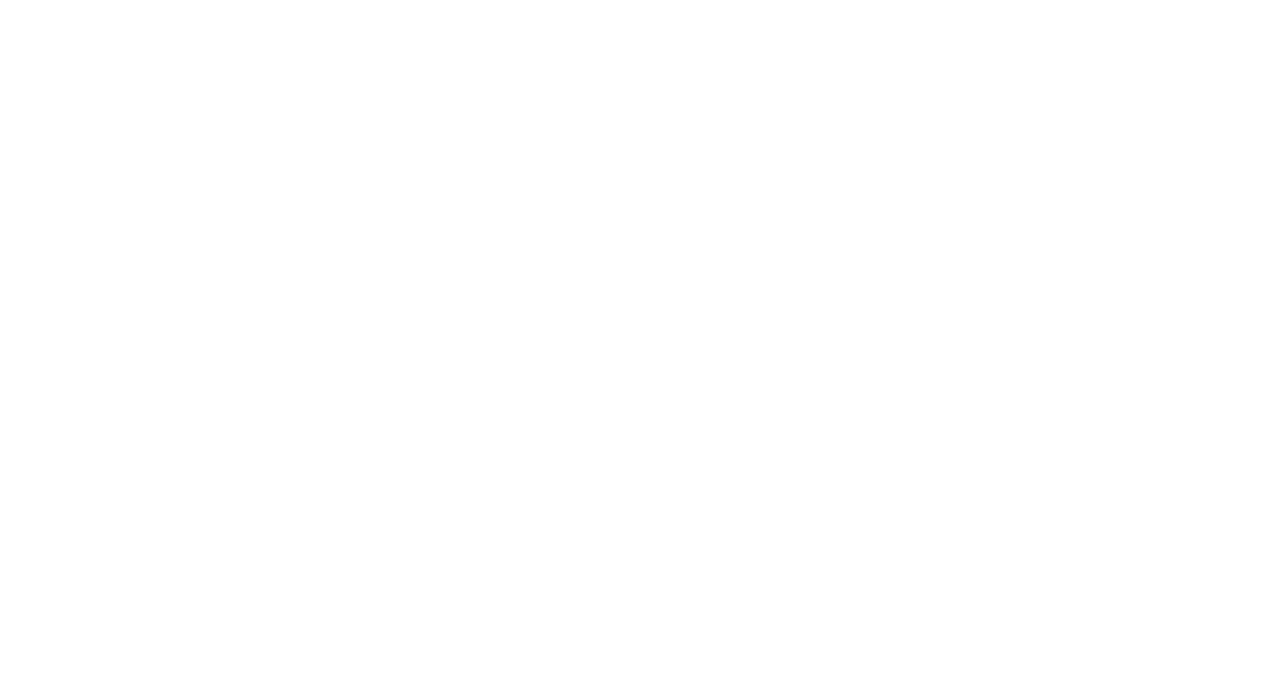
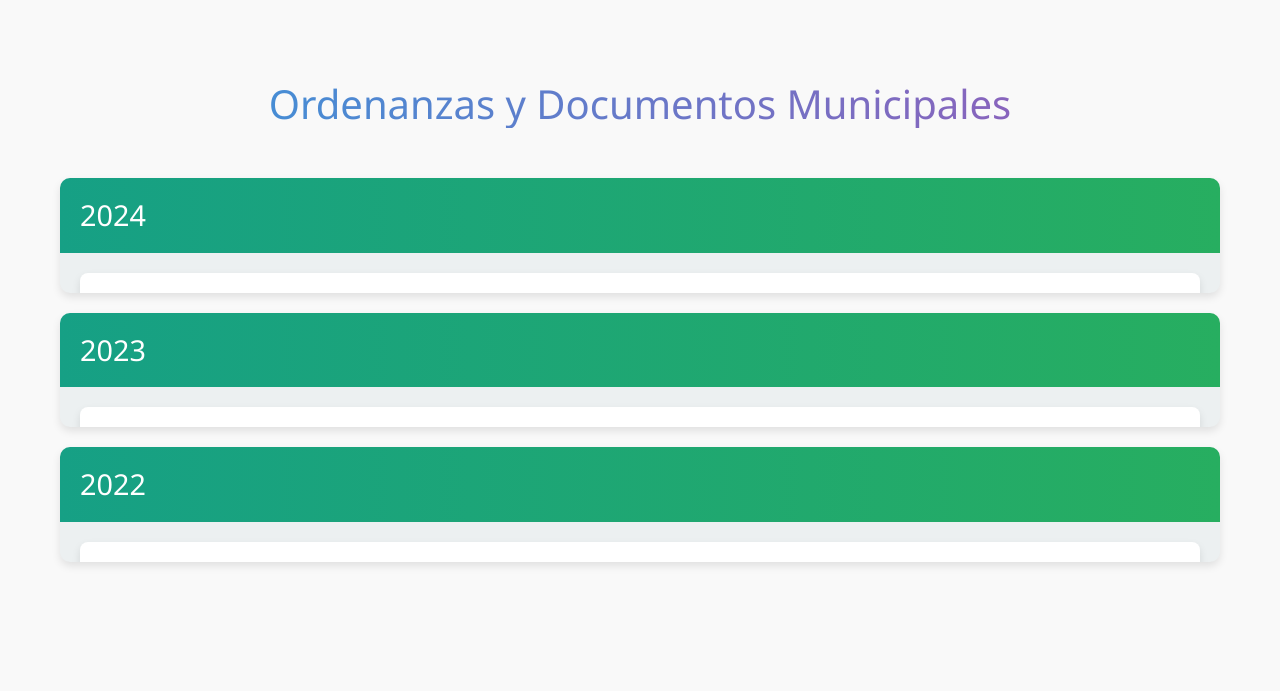
Before and after one commit to marceloifran/quilino, a plain HTML site: page boletin.html in a window 1280 px wide. Drawn offline with nearby package versions, Linux system fonts and the light colour scheme.

Commit message:
subiendo mas cambios

```diff
--- a/agendacultural.html
+++ b/agendacultural.html
@@ -0,0 +1,169 @@
+<!DOCTYPE html>
+<html lang="en">
+<head>
+    <meta charset="UTF-8">
+    <meta name="viewport" content="width=device-width, initial-scale=1.0">
+    <title>Ordenanzas y Documentos Municipales</title>
+    <link href="https://cdn.jsdelivr.net/npm/bootstrap@5.0.2/dist/css/bootstrap.min.css" rel="stylesheet" integrity="sha384-EVSTQN3/azprG1Anm3QDgpJLIm9Nao0Yz1ztcQTwFspd3yD65VohhpuuCOmLASjC" crossorigin="anonymous">
+    <link rel="stylesheet" href="https://cdnjs.cloudflare.com/ajax/libs/remixicon/3.5.0/remixicon.css" crossorigin="">
+    <style>
+        body {
+            font-family: 'Segoe UI', Tahoma, Geneva, Verdana, sans-serif;
+            margin: 0;
+            padding: 0;
+            background-color: #f9f9f9;
+        }
+
+        .header {
+            background-color: #2C3E50;
+            color: #fff;
+            padding: 20px 0;
+            text-align: center;
+        }
+
+        .container {
+            max-width: 1200px;
+            margin: 0 auto;
+            padding: 0 20px;
+        }
+
+        .documents {
+            padding: 80px 0;
+        }
+
+        .section-title {
+            text-align: center;
+            margin-bottom: 50px;
+            font-size: 2.5rem;
+            color: #2C3E50;
+            background: linear-gradient(to right, #3498db, #9b59b6);
+            -webkit-background-clip: text;
+            -webkit-text-fill-color: transparent;
+        }
+
+        .accordion-year {
+            background-color: #ecf0f1;
+            border-radius: 10px;
+            overflow: hidden;
+            box-shadow: 0 4px 8px rgba(0, 0, 0, 0.1);
+            margin-bottom: 20px;
+        }
+
+        .accordion-title {
+            font-size: 1.8rem;
+            padding: 20px;
+            margin: 0;
+            color: #fff;
+            background: linear-gradient(to right, #16a085, #27ae60);
+        }
+
+        .accordion-body {
+            padding: 20px;
+            max-height: 0;
+            overflow: hidden;
+            transition: max-height 0.5s ease-out;
+        }
+
+        .accordion-year.show .accordion-body {
+            max-height: 1000px;
+        }
+
+        .document {
+            display: flex;
+            align-items: center;
+            margin-bottom: 10px;
+            background-color: #fff;
+            border-radius: 8px;
+            box-shadow: 0 4px 8px rgba(0, 0, 0, 0.1);
+            padding: 10px;
+            transition: transform 0.3s ease;
+        }
+
+        .document:hover {
+            transform: translateY(-5px);
+        }
+
+        .document-icon {
+            font-size: 2rem;
+            color: #3498db;
+            margin-right: 10px;
+        }
+
+        .document-link {
+            color: #3498db;
+            text-decoration: none;
+            transition: color 0.3s ease;
+        }
+
+        .document-link:hover {
+            color: #2980b9;
+        }
+    </style>
+</head>
+<body>
+
+    <section class="documents">
+        <div class="container">
+            <h2 class="section-title">Ordenanzas y Documentos Municipales</h2>
+            <div class="accordion accordion-flush" id="accordionYears">
+                <!-- Acordeón para el año 2024 -->
+                <div class="accordion-year">
+                    <h2 class="accordion-title" id="year2024">2024</h2>
+                    <div class="accordion-body">
+                        <div class="document">
+                            <i class="ri-file-text-fill document-icon"></i>
+                            <a href="documentos/ordenanza_1295_2024_0.pdf" target="_blank" class="document-link">Ordenanza 1295</a>
+                        </div>
+                        <div class="document">
+                            <i class="ri-file-text-fill document-icon"></i>
+                            <a href="documentos/ordenanza_1296_2024.pdf" target="_blank" class="document-link">Ordenanza 1296</a>
+                        </div>
+                        <!-- Agrega más documentos según sea necesario -->
+                    </div>
+                </div>
+                <!-- Acordeón para el año 2023 -->
+                <div class="accordion-year">
+                    <h2 class="accordion-title" id="year2023">2023</h2>
+                    <div class="accordion-body">
+                        <div class="document">
+                            <i class="ri-file-text-fill document-icon"></i>
+                            <a href="#" class="document-link">Documento 1</a>
+                        </div>
+                        <div class="document">
+                            <i class="ri-file-text-fill document-icon"></i>
+                            <a href="#" class="document-link">Documento 2</a>
+                        </div>
+                        <!-- Agrega más documentos según sea necesario -->
+                    </div>
+                </div>
+                <!-- Acordeón para el año 2022 -->
+                <div class="accordion-year">
+                    <h2 class="accordion-title" id="year2022">2022</h2>
+                    <div class="accordion-body">
+                        <div class="document">
+                            <i class="ri-file-text-fill document-icon"></i>
+                            <a href="#" class="document-link">Documento 1</a>
+                        </div>
+                        <div class="document">
+                            <i class="ri-file-text-fill document-icon"></i>
+                            <a href="#" class="document-link">Documento 2</a>
+                        </div>
+                        <!-- Agrega más documentos según sea necesario -->
+                    </div>
+                </div>
+                <!-- Agrega más años según sea necesario -->
+            </div>
+        </div>
+    </section>
+
+    <script>
+        const accordions = document.querySelectorAll('.accordion-year');
+
+        accordions.forEach(accordion => {
+            accordion.addEventListener('click', () => {
+                accordion.classList.toggle('show');
+            });
+        });
+    </script>
+</body>
+</html>
--- a/boletin.html
+++ b/boletin.html
@@ -0,0 +1,169 @@
+<!DOCTYPE html>
+<html lang="en">
+<head>
+    <meta charset="UTF-8">
+    <meta name="viewport" content="width=device-width, initial-scale=1.0">
+    <title>Ordenanzas y Documentos Municipales</title>
+    <link href="https://cdn.jsdelivr.net/npm/bootstrap@5.0.2/dist/css/bootstrap.min.css" rel="stylesheet" integrity="sha384-EVSTQN3/azprG1Anm3QDgpJLIm9Nao0Yz1ztcQTwFspd3yD65VohhpuuCOmLASjC" crossorigin="anonymous">
+    <link rel="stylesheet" href="https://cdnjs.cloudflare.com/ajax/libs/remixicon/3.5.0/remixicon.css" crossorigin="">
+    <style>
+        body {
+            font-family: 'Segoe UI', Tahoma, Geneva, Verdana, sans-serif;
+            margin: 0;
+            padding: 0;
+            background-color: #f9f9f9;
+        }
+
+        .header {
+            background-color: #2C3E50;
+            color: #fff;
+            padding: 20px 0;
+            text-align: center;
+        }
+
+        .container {
+            max-width: 1200px;
+            margin: 0 auto;
+            padding: 0 20px;
+        }
+
+        .documents {
+            padding: 80px 0;
+        }
+
+        .section-title {
+            text-align: center;
+            margin-bottom: 50px;
+            font-size: 2.5rem;
+            color: #2C3E50;
+            background: linear-gradient(to right, #3498db, #9b59b6);
+            -webkit-background-clip: text;
+            -webkit-text-fill-color: transparent;
+        }
+
+        .accordion-year {
+            background-color: #ecf0f1;
+            border-radius: 10px;
+            overflow: hidden;
+            box-shadow: 0 4px 8px rgba(0, 0, 0, 0.1);
+            margin-bottom: 20px;
+        }
+
+        .accordion-title {
+            font-size: 1.8rem;
+            padding: 20px;
+            margin: 0;
+            color: #fff;
+            background: linear-gradient(to right, #16a085, #27ae60);
+        }
+
+        .accordion-body {
+            padding: 20px;
+            max-height: 0;
+            overflow: hidden;
+            transition: max-height 0.3s ease-out;
+        }
+
+        .accordion-year.show .accordion-body {
+            max-height: 1000px;
+        }
+
+        .document {
+            display: flex;
+            align-items: center;
+            margin-bottom: 10px;
+            background-color: #fff;
+            border-radius: 8px;
+            box-shadow: 0 4px 8px rgba(0, 0, 0, 0.1);
+            padding: 10px;
+            transition: transform 0.3s ease;
+        }
+
+        .document:hover {
+            transform: translateY(-5px);
+        }
+
+        .document-icon {
+            font-size: 2rem;
+            color: #3498db;
+            margin-right: 10px;
+        }
+
+        .document-link {
+            color: #3498db;
+            text-decoration: none;
+            transition: color 0.3s ease;
+        }
+
+        .document-link:hover {
+            color: #2980b9;
+        }
+    </style>
+</head>
+<body>
+
+    <section class="documents">
+        <div class="container">
+            <h2 class="section-title">Ordenanzas y Documentos Municipales</h2>
+            <div class="accordion accordion-flush" id="accordionYears">
+                <!-- Acordeón para el año 2024 -->
+                <div class="accordion-year">
+                    <h2 class="accordion-title" id="year2024">2024</h2>
+                    <div class="accordion-body">
+                        <div class="document">
+                            <i class="ri-file-text-fill document-icon"></i>
+                            <a href="documentos/ordenanza_1295_2024_0.pdf" target="_blank" class="document-link">Ordenanza 1295</a>
+                        </div>
+                        <div class="document">
+                            <i class="ri-file-text-fill document-icon"></i>
+                            <a href="documentos/ordenanza_1296_2024.pdf" target="_blank" class="document-link">Ordenanza 1296</a>
+                        </div>
+                        <!-- Agrega más documentos según sea necesario -->
+                    </div>
+                </div>
+                <!-- Acordeón para el año 2023 -->
+                <div class="accordion-year">
+                    <h2 class="accordion-title" id="year2023">2023</h2>
+                    <div class="accordion-body">
+                        <div class="document">
+                            <i class="ri-file-text-fill document-icon"></i>
+                            <a href="#" class="document-link">Documento 1</a>
+                        </div>
+                        <div class="document">
+                            <i class="ri-file-text-fill document-icon"></i>
+                            <a href="#" class="document-link">Documento 2</a>
+                        </div>
+                        <!-- Agrega más documentos según sea necesario -->
+                    </div>
+                </div>
+                <!-- Acordeón para el año 2022 -->
+                <div class="accordion-year">
+                    <h2 class="accordion-title" id="year2022">2022</h2>
+                    <div class="accordion-body">
+                        <div class="document">
+                            <i class="ri-file-text-fill document-icon"></i>
+                            <a href="#" class="document-link">Documento 1</a>
+                        </div>
+                        <div class="document">
+                            <i class="ri-file-text-fill document-icon"></i>
+                            <a href="#" class="document-link">Documento 2</a>
+                        </div>
+                        <!-- Agrega más documentos según sea necesario -->
+                    </div>
+                </div>
+                <!-- Agrega más años según sea necesario -->
+            </div>
+        </div>
+    </section>
+
+    <script>
+        const accordions = document.querySelectorAll('.accordion-year');
+
+        accordions.forEach(accordion => {
+            accordion.addEventListener('click', () => {
+                accordion.classList.toggle('show');
+            });
+        });
+    </script>
+</body>
+</html>
```
Also changed, not shown: index.html (+2 -5 lines), 3 other files.
